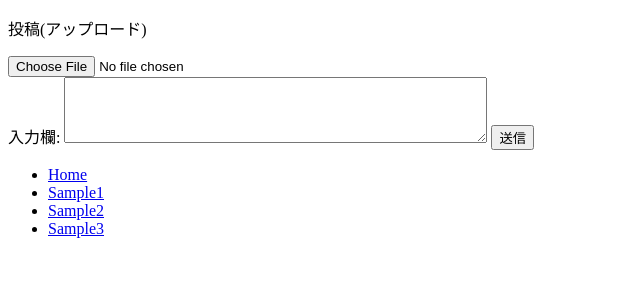
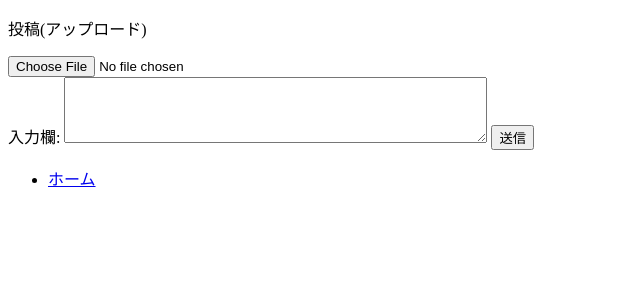
Before and after one commit to 2023AIT-OOP2-G13/Isostagram, a Python web app: template templates/upload.html in a window 1280 px wide. Shown: the top 300 px of the page, without its empty margins (0-640 px from the left). Run offline with Jinja, Linux system fonts and the light colour scheme; the template is opened without the code that fills it, so the values that code supplies are empty.

Commit message:
upload.html更新　下川

```diff
--- a/templates/upload.html
+++ b/templates/upload.html
@@ -15,10 +15,7 @@
         <textarea name="text_input" id="text-input" rows="4" cols="50"></textarea>
         <input type="submit" id="submit-btn" value="送信">
         <ul>
-            <li><a class="active" href="#home">Home</a></li>
-            <li><a href="#sample1">Sample1</a></li>
-            <li><a href="#sample2">Sample2</a></li>
-            <li><a href="#sample3">Sample3</a></li>
+            <li><a class="active" href="top_page.html">ホーム</a></li>
         </ul>
     </form>
 </body>
```
